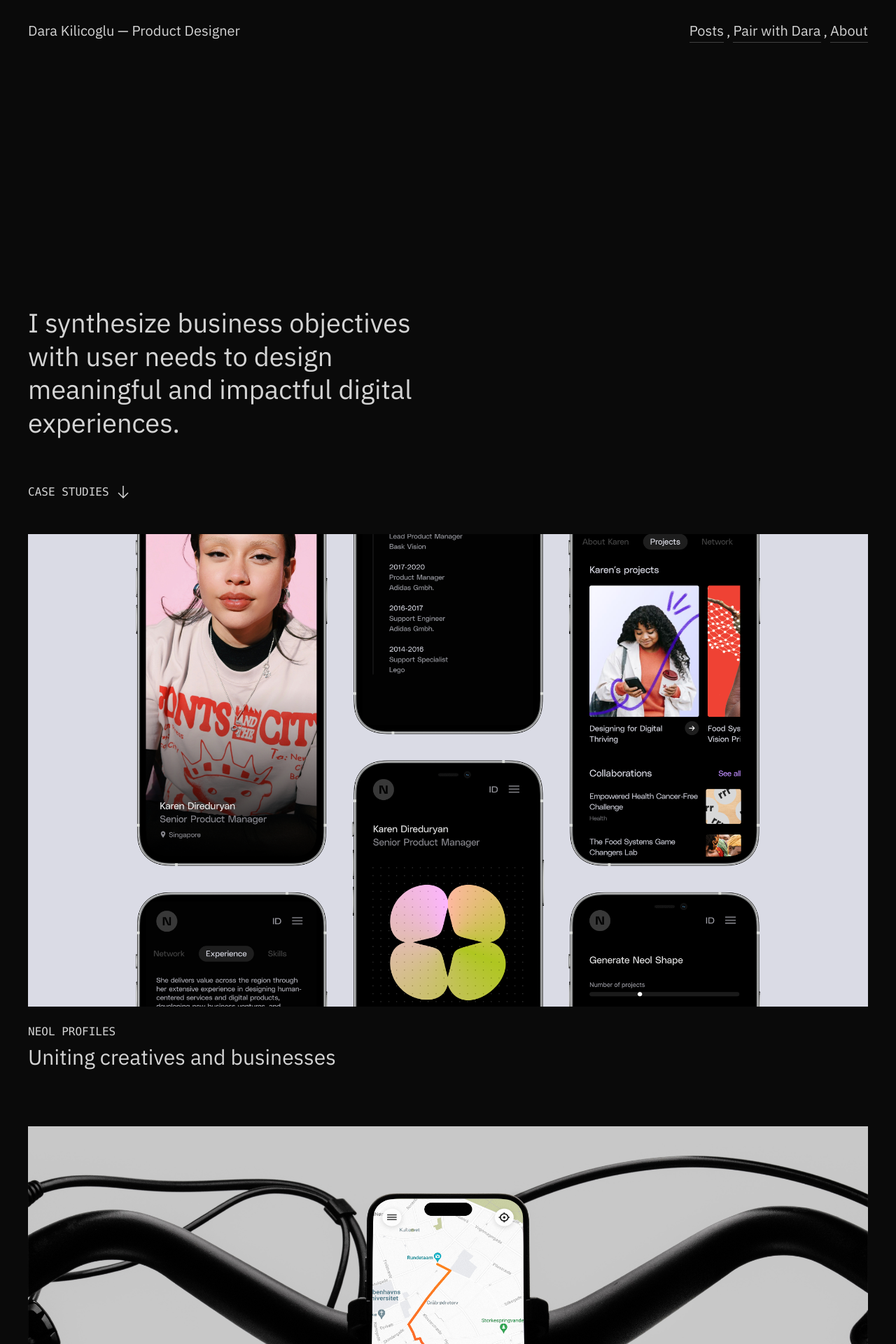
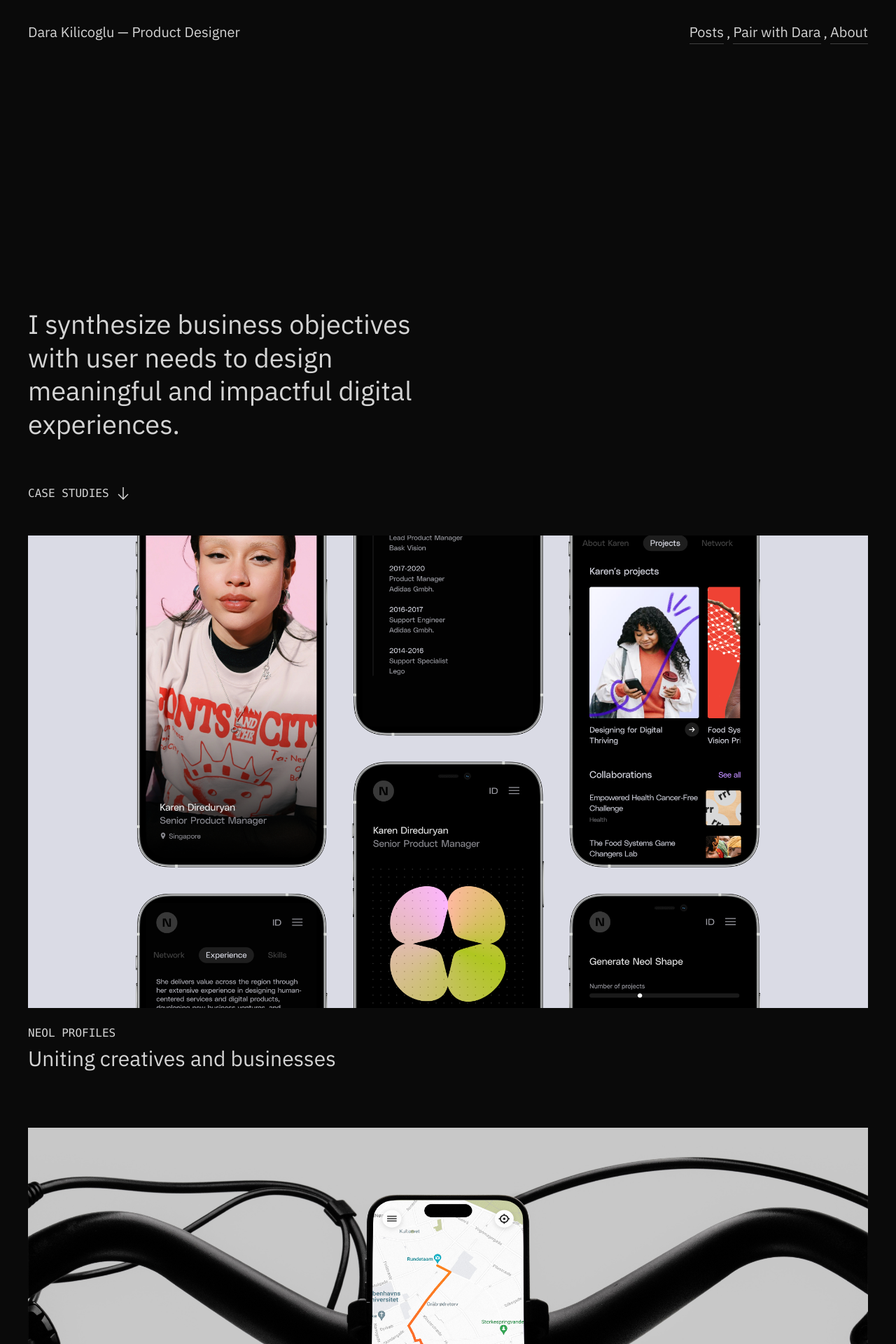
Before and after one commit to dara/darakilicoglu.com, a Jekyll site: the page built from index.html, in a window 1280 px wide. Shown: the top 1920 px of the page at 70% size. Built offline with Jekyll 4.4.1, drawn with Linux system fonts in a browser that asks for light colours.

Commit message:
Adjust header pos

```diff
--- a/_layouts/default.html
+++ b/_layouts/default.html
@@ -2,6 +2,6 @@
 layout: base
 ---
 
-<main class="p-5 pt-3.5 md:p-10 md:pt-7">
+<main class="p-5 pt-3.5 md:p-10 md:pt-[30px]">
     {{ content }}
 </main>
--- a/assets/css/main.css
+++ b/assets/css/main.css
@@ -1183,6 +1183,10 @@
   padding-top: 2rem;
 }
 
+.pt-4 {
+  padding-top: 1rem;
+}
+
 .font-ibm {
   font-family: "IBM Plex Sans", sans-serif;
 }
@@ -1376,4 +1380,12 @@
   .md\:pt-7 {
     padding-top: 1.75rem;
   }
+
+  .md\:pt-8 {
+    padding-top: 2rem;
+  }
+
+  .md\:pt-\[30px\] {
+    padding-top: 30px;
+  }
 }
```
